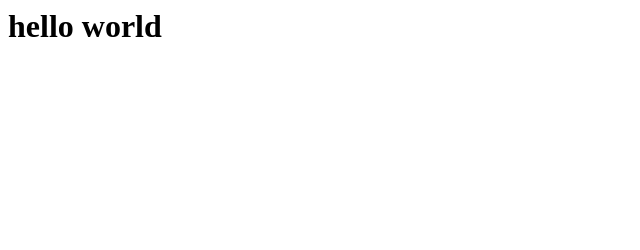
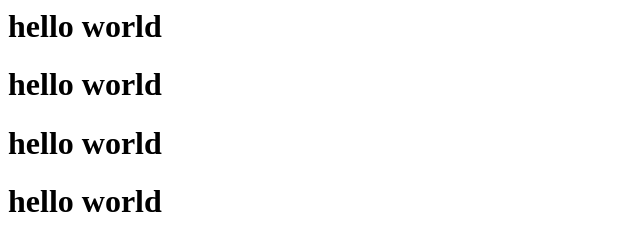
Before and after one commit to globus1973-45/folder1, a plain HTML site: page index.html in a window 1280 px wide. Shown: the whole page, without its empty margins (0-640 px from the left). Drawn offline with Linux system fonts and the light colour scheme.

Commit message:
Update index.html
nova promena

```diff
--- a/index.html
+++ b/index.html
@@ -1 +1,4 @@
 <h1>hello world</h1>
+<h1>hello world</h1>
+<h1>hello world</h1>
+<h1>hello world</h1>
```
